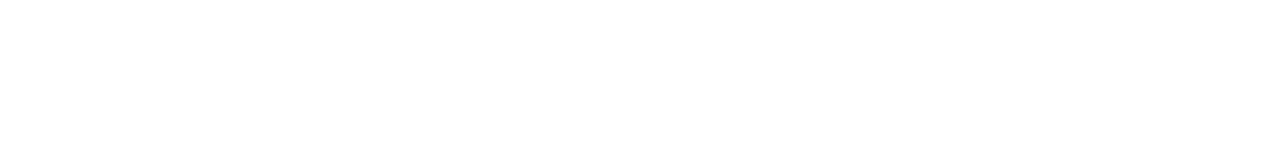
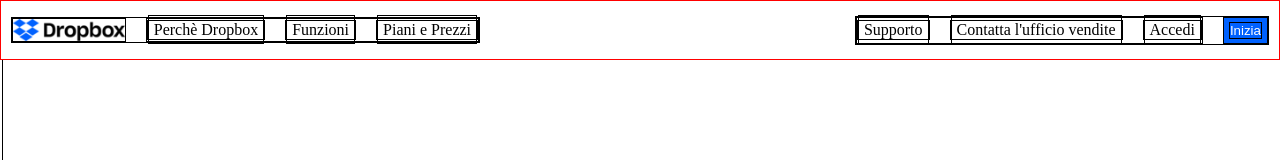
Before and after one commit to BernardoCosmi/htmlcss-dropbox, a plain HTML site: page index.html in a window 1280 px wide. Shown: the top 160 px of the page. Drawn offline with Linux system fonts and the light colour scheme.

Commit message:
Nav completed

```diff
--- a/assets/css/style.css
+++ b/assets/css/style.css
@@ -2,4 +2,67 @@
     margin: 0;
     padding: 0;
     box-sizing: border-box;
+    border: 1px solid black;
 }
+
+/* Header */
+.header-flex{
+    height: 80vh;
+    width: 100vw;
+    display: flex;
+    flex-direction: column;
+    align-items: center;
+    position: absolute;
+}
+
+/* Nav menù generale*/
+.nav-flex{
+    height: 60px;
+    display: flex;
+    align-items: center;
+    position: fixed;
+    top: 0;
+    left: 0;
+    right: 0;
+    padding: 10px;
+    background-color: white;
+    border: 1px solid red;  /* Togliere */
+}
+.flex-menù{
+    position: absolute;
+    display: flex;
+    gap: 20px;
+}
+.flex-menù > ul{
+    display: flex;
+    align-items: center;
+    justify-content: center;
+    gap: 20px;
+    list-style-type: none;
+}
+li>a{
+    text-decoration: none;
+    padding: 5px;
+    color: black;
+}
+/* Nav menù left and right */
+.flex-menù.left{
+    left: 10px;
+}
+.flex-menù.right{
+    right: 10px;
+}
+.flex-menù.left > img{
+    position: relative;
+    height: 1.5em;
+    align-self: center;
+}
+.flex-menù.right > button{
+    padding: 5px;
+    background-color: #0061FE;
+    align-self: center;
+}
+.flex-menù.right > button > a{
+    color: white;
+    text-decoration: none;
+}
--- a/index.html
+++ b/index.html
@@ -3,10 +3,39 @@
 <head>
     <meta charset="UTF-8">
     <meta name="viewport" content="width=device-width, initial-scale=1.0">
-    <title>Document</title>
+    <title>Dropbox</title>
     <link rel="stylesheet" href="./assets/css/style.css">
 </head>
 <body>
+    <header class="header-flex">
+
+        <nav class="nav-flex">
+
+            <div class="flex-menù left">
+                <img src="./assets/img/logo-small.png" alt="Logo Dropbox">
+                <ul>
+                    <li><a href="">Perchè Dropbox</a></li>
+                    <li><a href="">Funzioni</a></li>
+                    <li><a href="">Piani e Prezzi</a></li>
+                </ul>
+            </div>
+
+            <div class="flex-menù right">
+                <ul>
+                    <li><a href="">Supporto</a></li>
+                    <li><a href="">Contatta l'ufficio vendite</a></li>
+                    <li><a href="">Accedi</a></li>
+                </ul>
+                <button>
+                    <a href="Inizia">Inizia</a>
+                </button>
+            </div>
+        </nav>
+
+        <div class="menù-container-flex">
+
+        </div>
+    </header>
 
 </body>
 </html>
```
